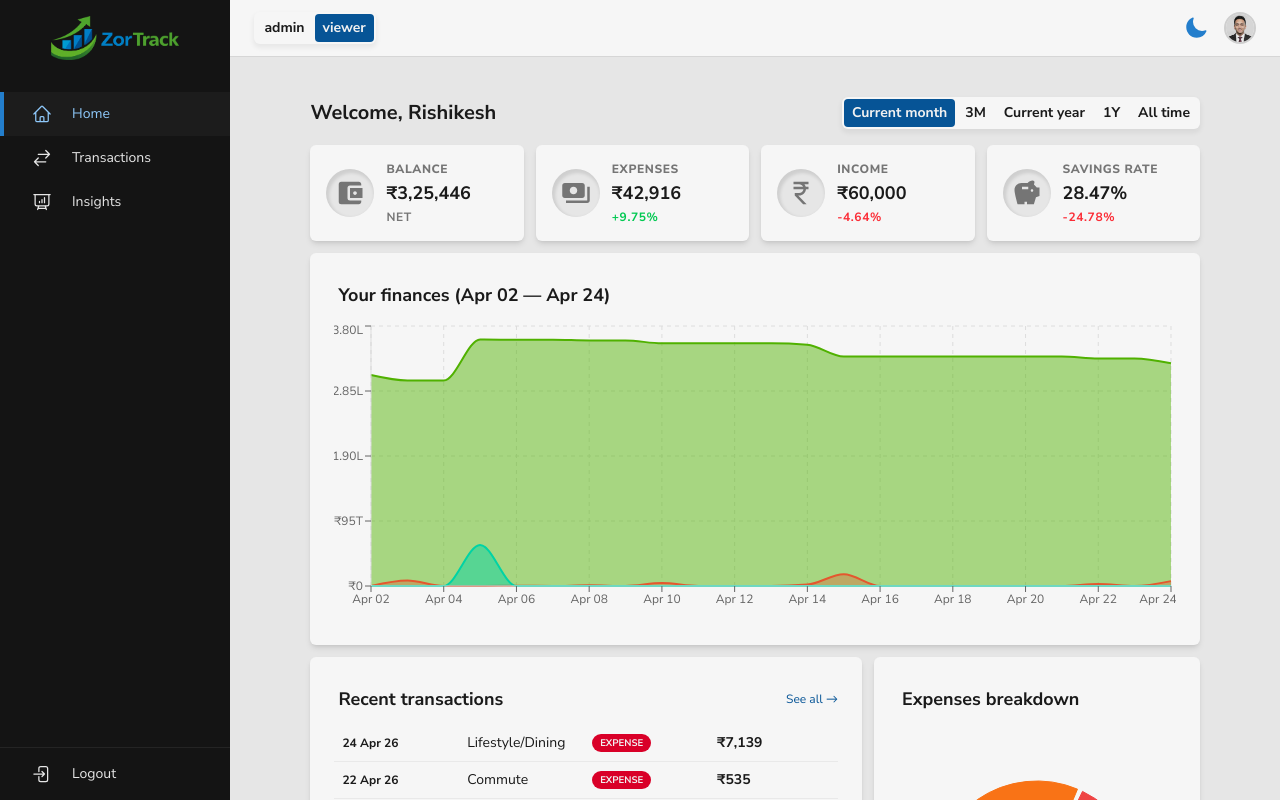
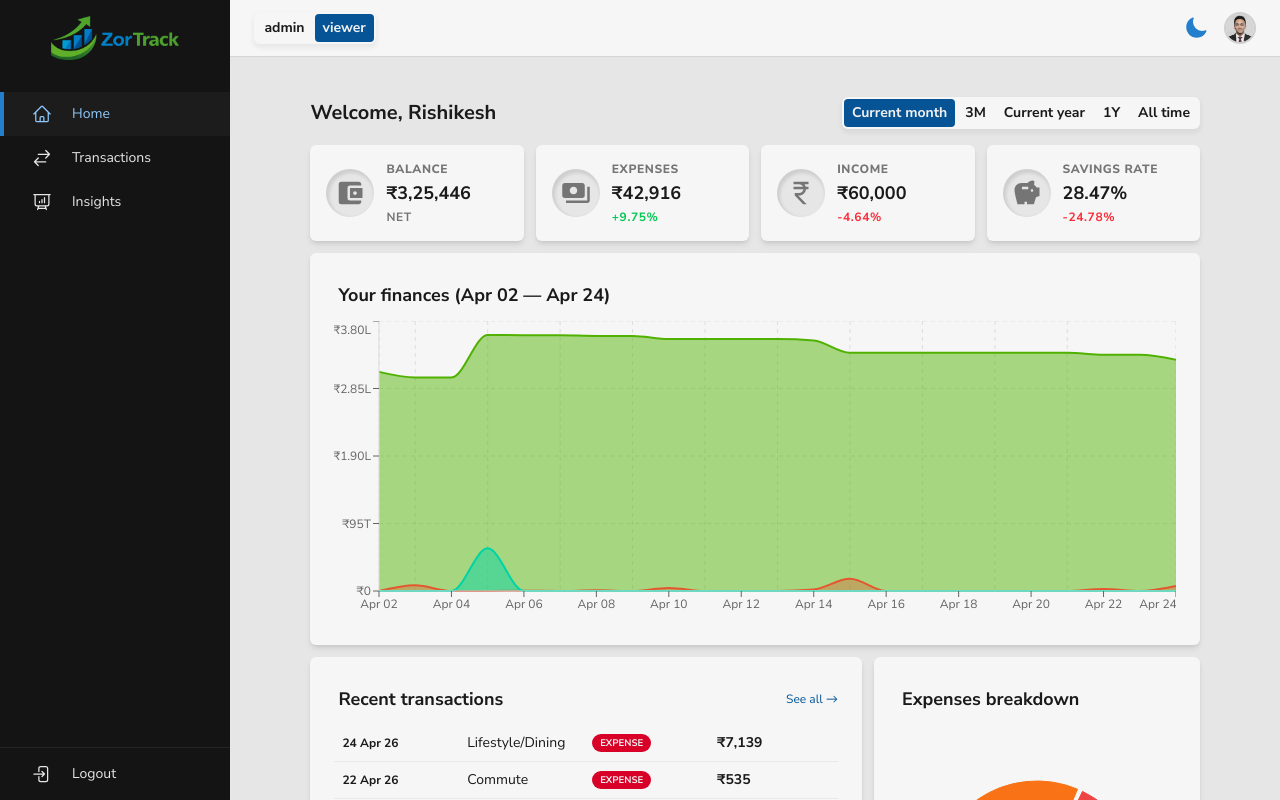
Before and after one commit to rishikesh-negi/fintracker-dashboard, a React (Vite) app: page /dashboard in a window 1280 px wide. Built offline with nearby package versions, Linux system fonts and the light colour scheme.

Commit message:
Added left margin to the area chart to prevent the overflow of y-axis labels

```diff
--- a/src/components/FinancesChart.tsx
+++ b/src/components/FinancesChart.tsx
@@ -55,7 +55,7 @@ export default function FinancesChart({ chartData }: FinanceChartProps) {
 
       {chartData.length ? (
         <ResponsiveContainer width="100%" height={chartHeight}>
-          <AreaChart data={chartData}>
+          <AreaChart data={chartData} margin={{ left: 12 }}>
             <XAxis
               dataKey={"label"}
               tick={{ fill: colors.text }}
@@ -69,7 +69,7 @@ export default function FinancesChart({ chartData }: FinanceChartProps) {
               tickLine={{ stroke: colors.text }}
               fontSize={axesFontSize}
               stroke={colors.gridStroke}
-              width={32}
+              width={33}
             />
             <CartesianGrid strokeDasharray="4" stroke={colors.gridStroke} />
             <Tooltip
```
